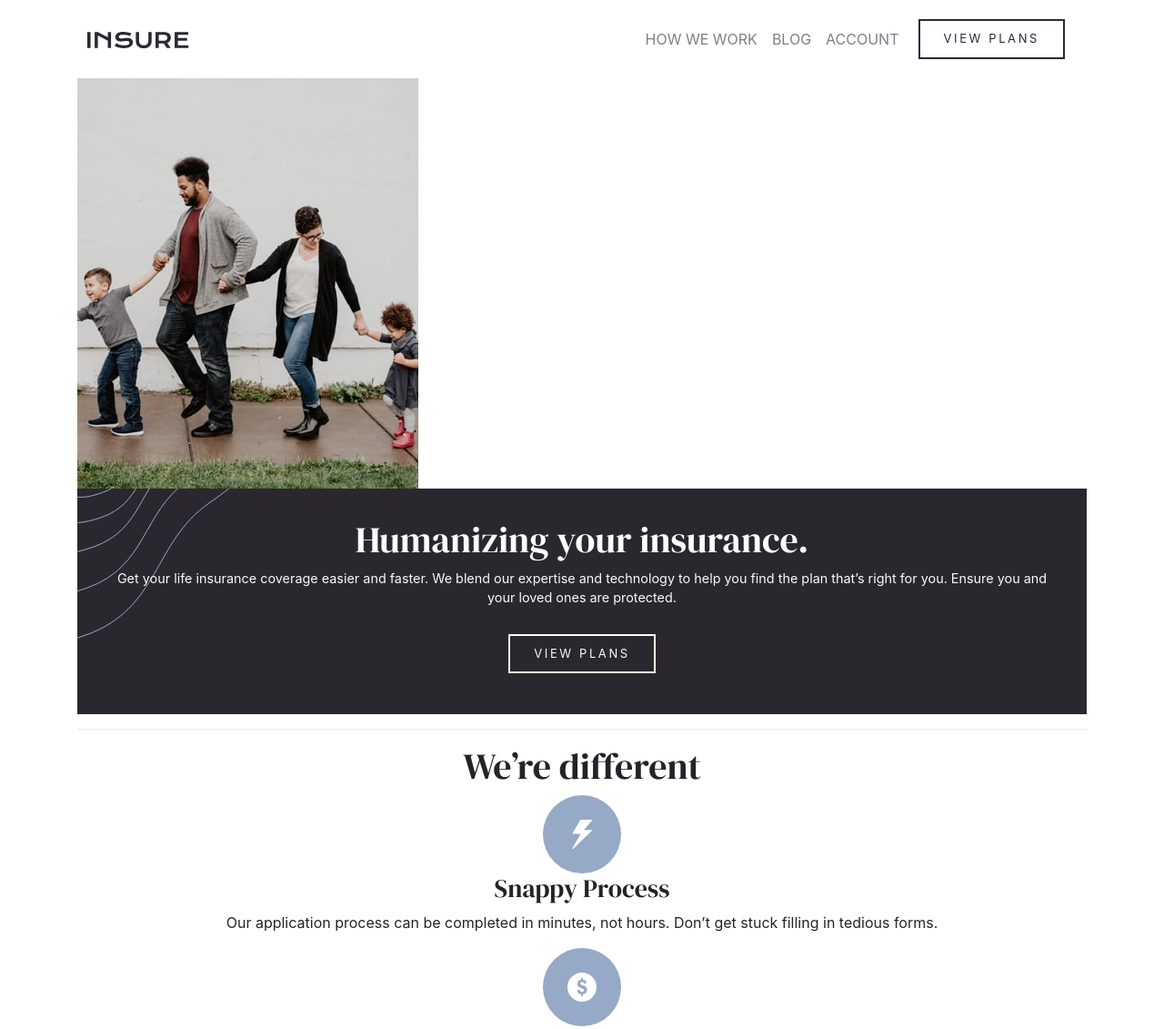
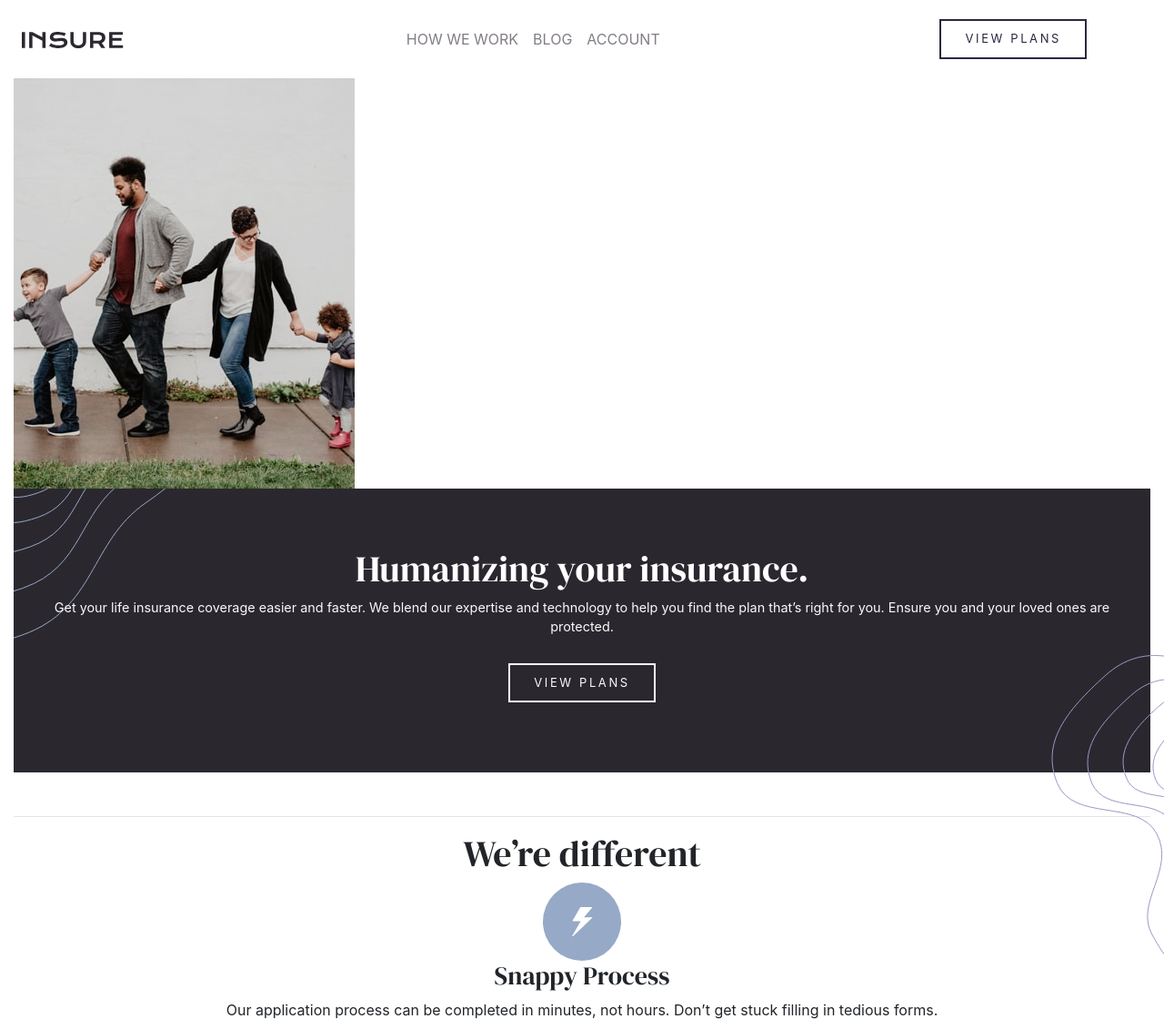
Before and after one commit to benfielding74/insure-landing-page, a plain HTML site: page index.html in a window 1280 px wide. Shown: the top 1131 px of the page at 91% size. Drawn offline with nearby package versions, Linux system fonts and the light colour scheme.

Commit message:
Working on layout, styling and margins

```diff
--- a/index.html
+++ b/index.html
@@ -29,8 +29,8 @@
   </head>
 
   <body>
-    <nav class="navbar navbar-expand-md px-5">
-      <a class="navbar-brand ml-5" href="#">
+    <nav class="navbar navbar-expand-md px-4">
+      <a class="navbar-brand" href="#">
         <img src="./images/logo.svg">
       </a>
 
@@ -48,23 +48,26 @@
         <button type="button" class="navBtns">View plans</button>
       </div>
     </nav>
-    <div class="container">
+    <div class="container-fluid">
       <img src="./images/image-intro-mobile.jpg" class="img-fluid" alt="A family holding hands">
       <header>
 
-        <div class="intro">
+        <div class="intro mb-5">
           <h1 class="text-center">Humanizing your insurance.</h1>
 
           <p class="text-center">Get your life insurance coverage easier and faster. We blend our expertise
             and technology to help you find the plan that’s right for you. Ensure you
             and your loved ones are protected.</p>
+
           <div class="text-center">
             <button type="button" class="navBtns">View plans</button>
           </div>
         </div>
+        <img class="intro-img" src="./images/bg-pattern-intro-right-mobile.svg">
+        <hr>
       </header>
       <section class="text-center">
-        <hr>
+
         <h1>We’re different</h1>
         <div>
           <img src="./images/icon-snappy-process.svg">
--- a/styles.css
+++ b/styles.css
@@ -7,7 +7,7 @@
 }
 
 * {
-  margin: 0;
+  margin: 0 auto;
   padding: 0;
 }
 
@@ -28,11 +28,16 @@ header p {
   font-size: 0.9em;
 }
 
+nav {
+  width: 100vw;
+}
+
 nav a {
   color: white;
   text-decoration: none;
   text-transform: uppercase;
 }
+
 
 .menuBg {
   background-color: var(--verydkviolet);
@@ -50,7 +55,13 @@ nav a {
   display: block;
   background-repeat: no-repeat;
   background-position: top left;
-  padding: 2em;
+  padding: 4em 2em;
+}
+
+.intro-img {
+  position: absolute;
+  right: 0;
+  top: 720px;
 }
 
 .navBtns {
```
Lines whose indentation alone changed are shown as unchanged.
